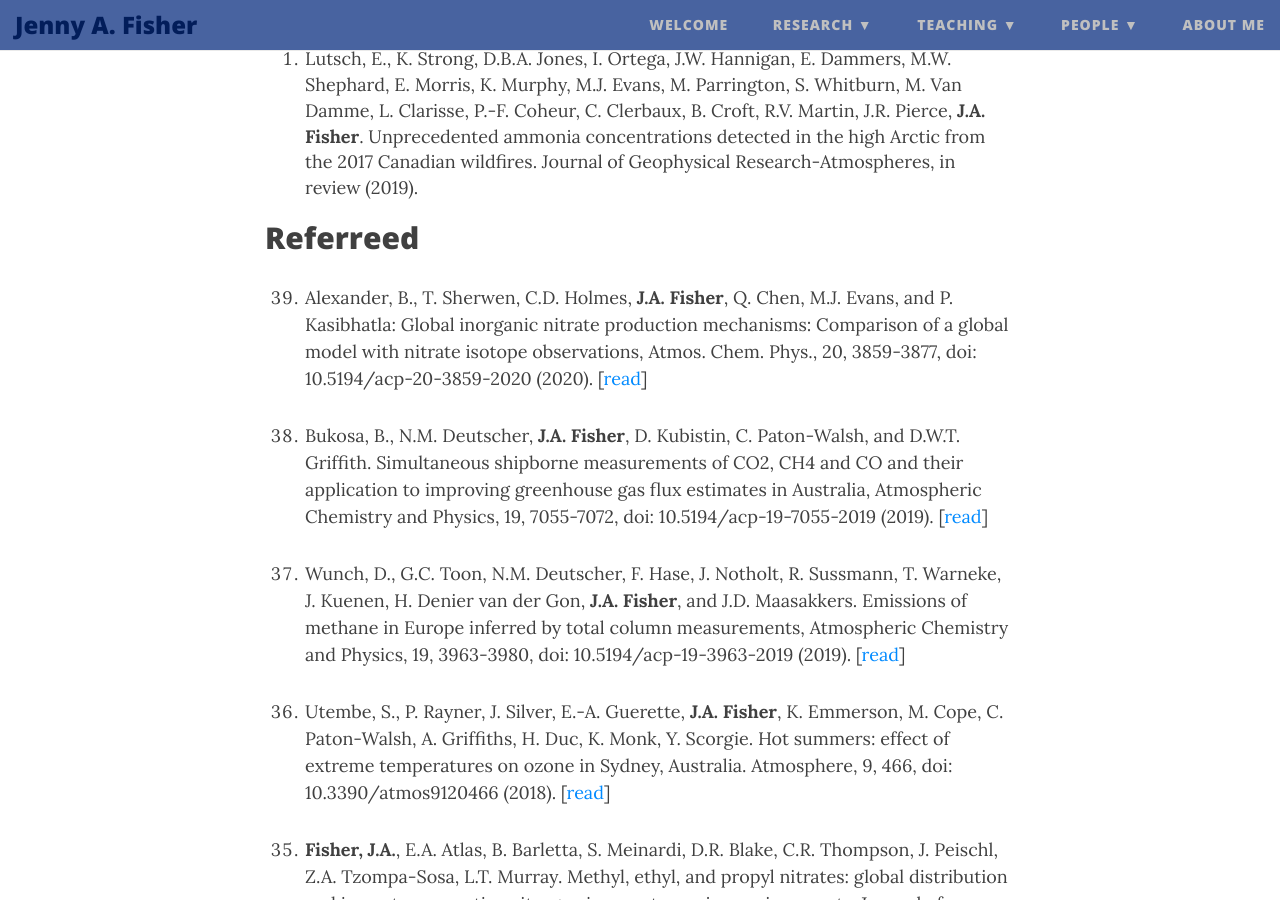
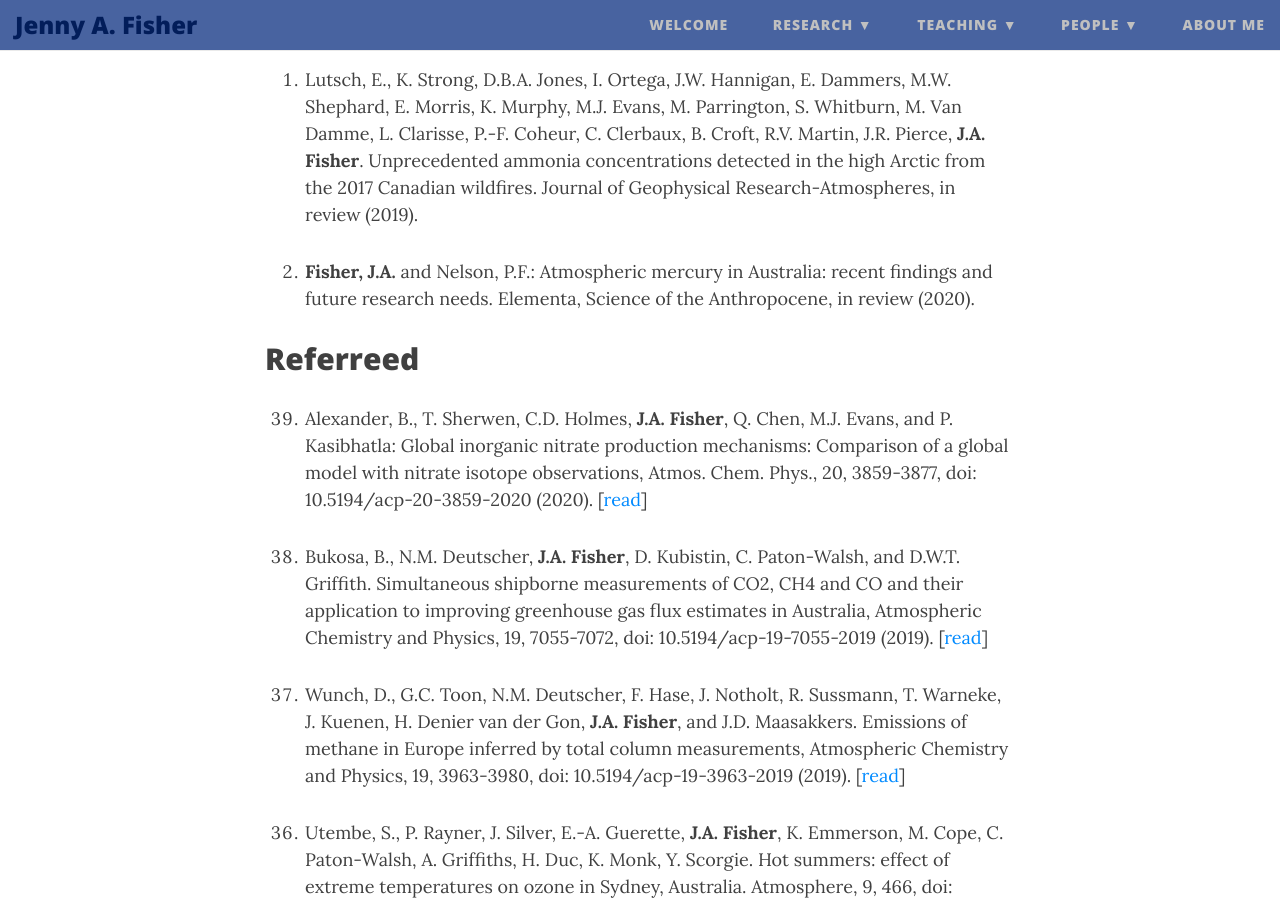
Before and after one commit to jennyfisher/jennyfisher.github.io, a Jekyll site: the page built from publications.md, in a window 1280 px wide and 900 px high, scrolled down 311 px. Built offline with Jekyll 4.4.1, drawn with Linux system fonts in a browser that asks for light colours; nearby versions of some CDN libraries.

Commit message:
Update publications.md

```diff
--- a/publications.md
+++ b/publications.md
@@ -8,6 +8,8 @@
 ## In Review
 
 1. Lutsch, E., K. Strong, D.B.A. Jones, I. Ortega, J.W. Hannigan, E. Dammers, M.W. Shephard, E. Morris, K. Murphy, M.J. Evans, M. Parrington, S. Whitburn, M. Van Damme, L. Clarisse, P.-F. Coheur, C. Clerbaux, B. Croft, R.V. Martin, J.R. Pierce, **J.A. Fisher**. Unprecedented ammonia concentrations detected in the high Arctic from the 2017 Canadian wildfires. Journal of Geophysical Research-Atmospheres, in review (2019).
+
+2. **Fisher, J.A.** and Nelson, P.F.: Atmospheric mercury in Australia: recent findings and future research needs. Elementa, Science of the Anthropocene, in review (2020).
 
 ## Referreed
 
```
